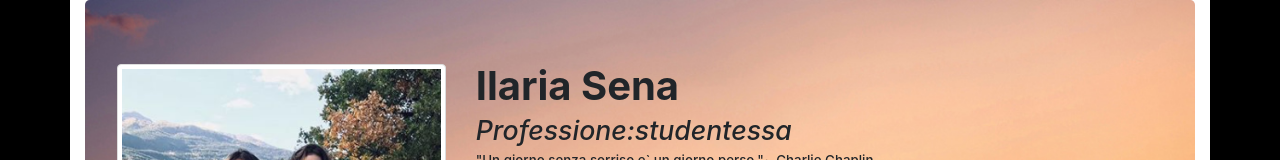
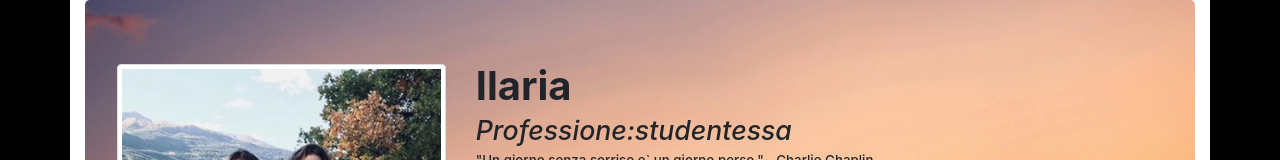
Before and after one commit to CodeLikeAGirlVFIT/201804ivrea, a plain HTML site: page IlariaSena/index.html in a window 1280 px wide. Shown: the top 160 px of the page. Drawn offline with Linux system fonts and the light colour scheme.

Commit message:
Update index.html

```diff
--- a/IlariaSena/index.html
+++ b/IlariaSena/index.html
@@ -55,7 +55,7 @@ Il contenuto della pagina
                   <img class="img-thumbnail img-responsive" max-width="300" src="giusta2.png">
                 </div>
                 <div class="col-sm-8">
-                  <h1 >Ilaria Sena</h1>
+                  <h1 >Ilaria</h1>
                   <h3 >Professione:studentessa</h3>
                   <h4>"Un giorno senza sorriso e` un giorno perso."~ Charlie Chaplin</h4>
 
```
